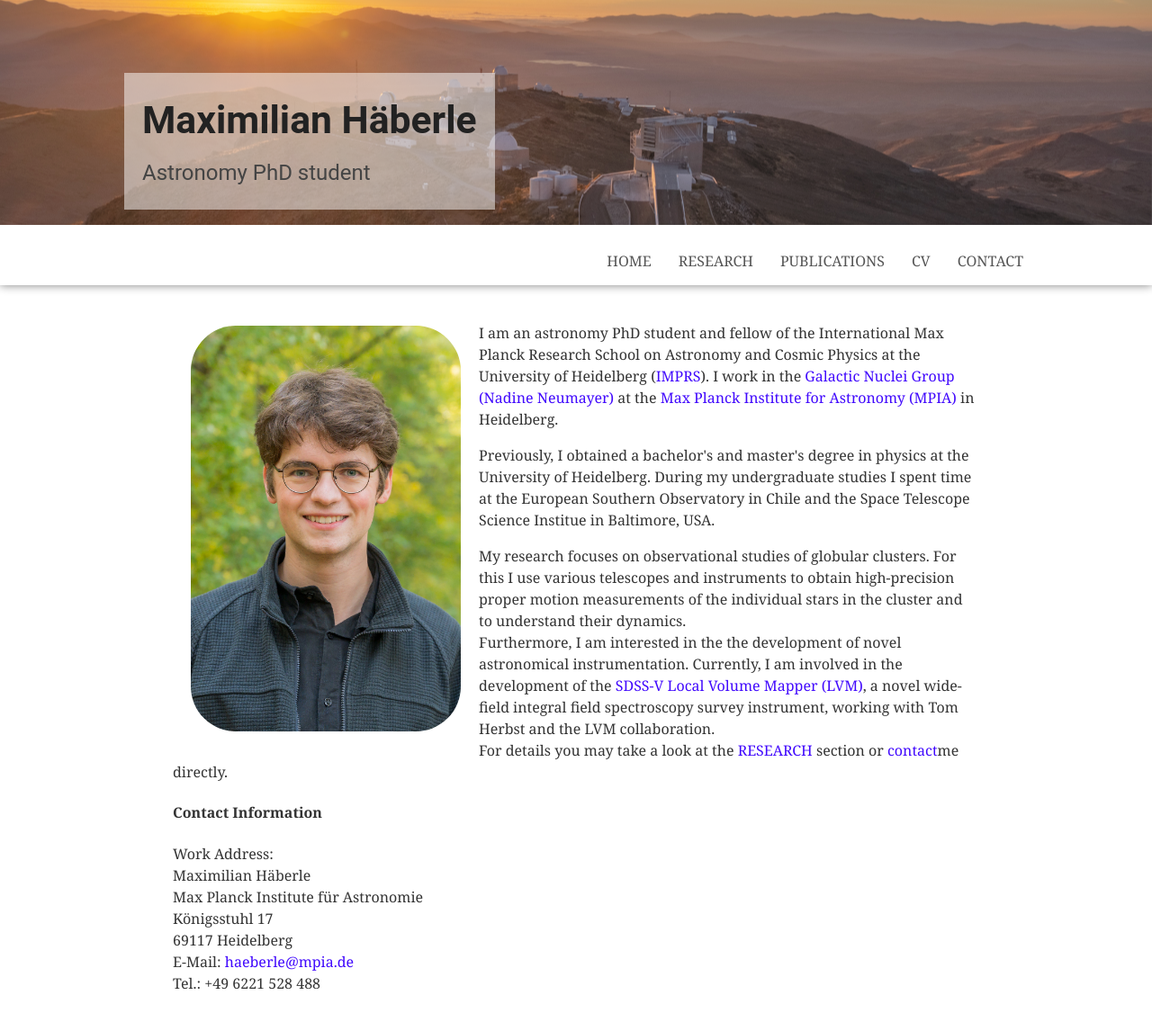
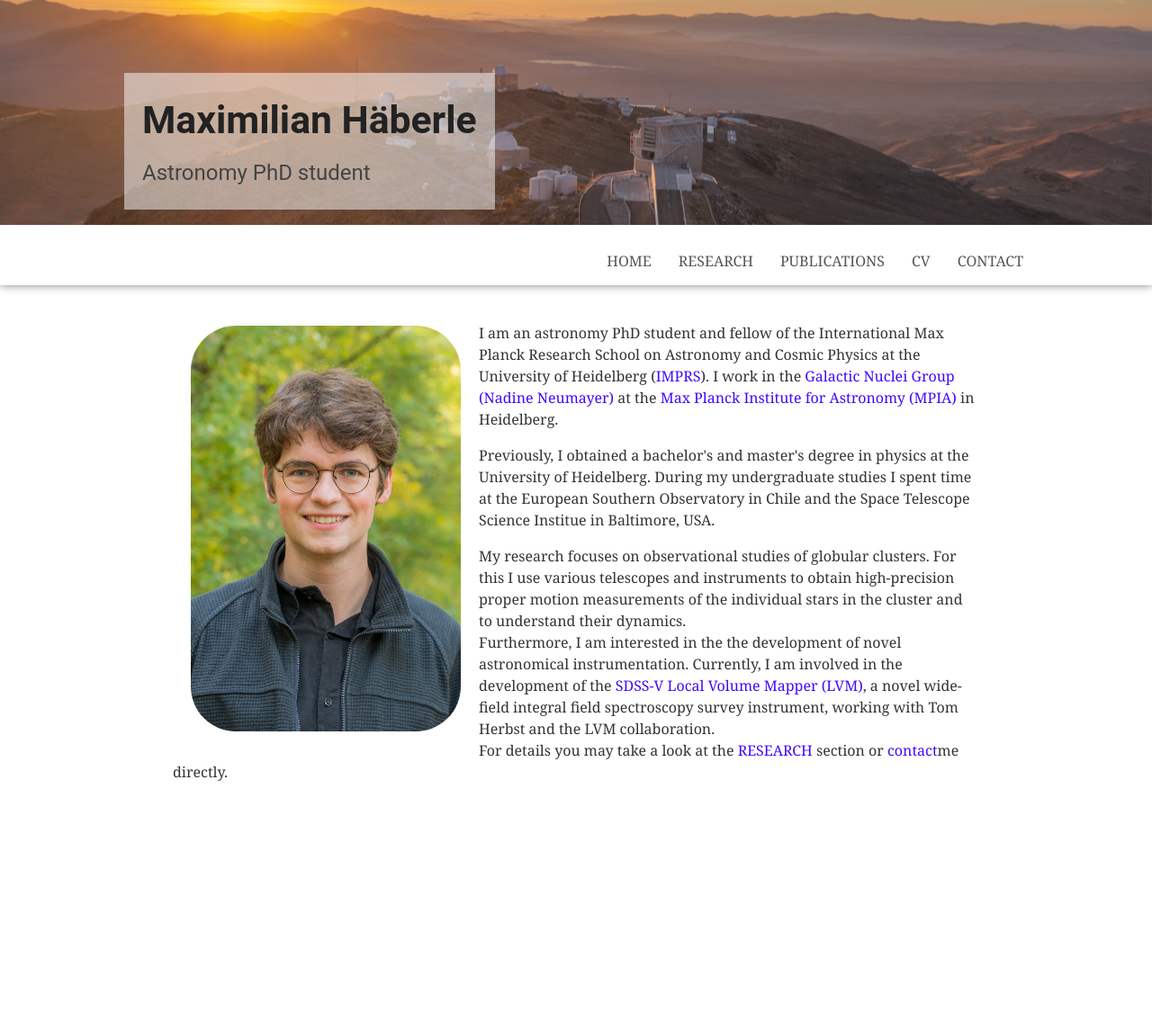
Before and after one commit to maxhaeberle/maxhaeberle.github.io, a Jekyll site: the page built from index.html, in a window 1280 px wide. Shown: the whole page at 90% size. Built offline with Jekyll 4.4.1, drawn with Linux system fonts in a browser that asks for light colours; after the commit the page ends 911 px from its top, so only the background shows below that.

Commit message:
Added Contact page

```diff
--- a/index.html
+++ b/index.html
@@ -21,8 +21,7 @@ header-image: assets/img/lasilla.jpg
     Furthermore, I am interested in the the development of novel astronomical instrumentation. Currently, I am involved in the development of the <a href="https://www.sdss.org/dr15/future/lvm/"> SDSS-V Local Volume Mapper (LVM)</a>, a novel wide-field integral field spectroscopy survey instrument, working with Tom Herbst and the LVM collaboration.<br>
 	For details you may take a look at the <a href="../research">RESEARCH</a> section or <a href="../contact">contact</a>me directly.
 </p>
-<h4>Contact Information</h4>
-<p>Work Address:<br>Maximilian Häberle<br>Max Planck Institute für Astronomie<br>Königsstuhl 17<br>69117 Heidelberg<br>E-Mail: <a href="mailto:haeberle@mpia.de">haeberle@mpia.de</a><br>Tel.: +49 6221 528 488 </br></p>
+
 
 <!--
 <h1>News</h1>
```
Also changed, not shown: 1 other file.
